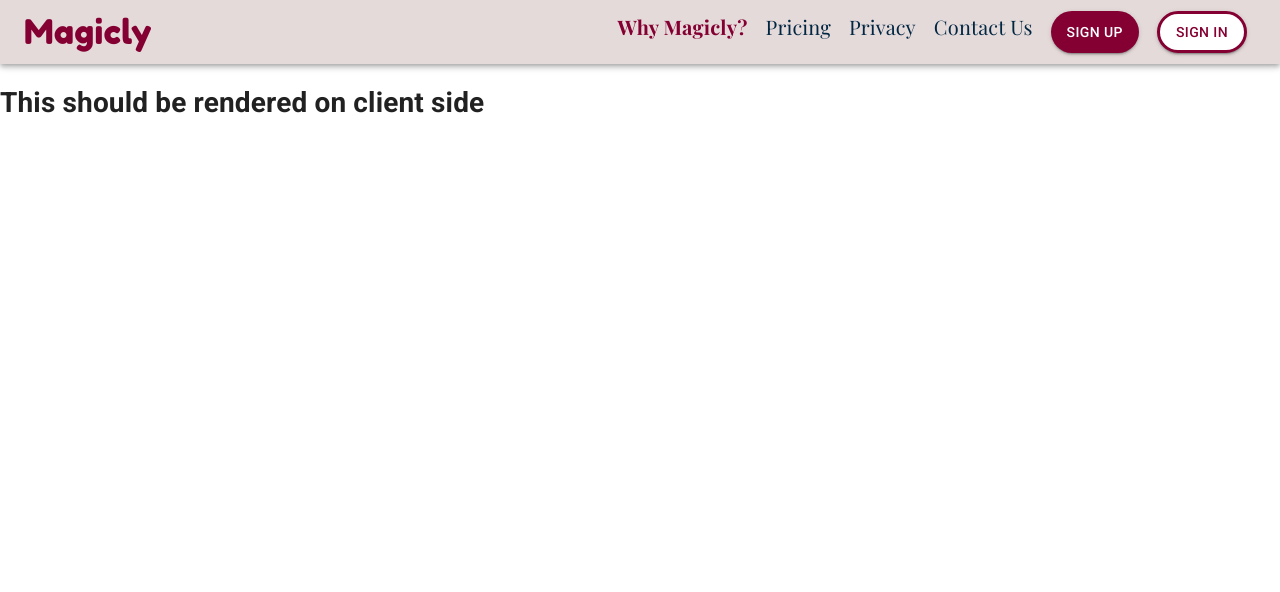
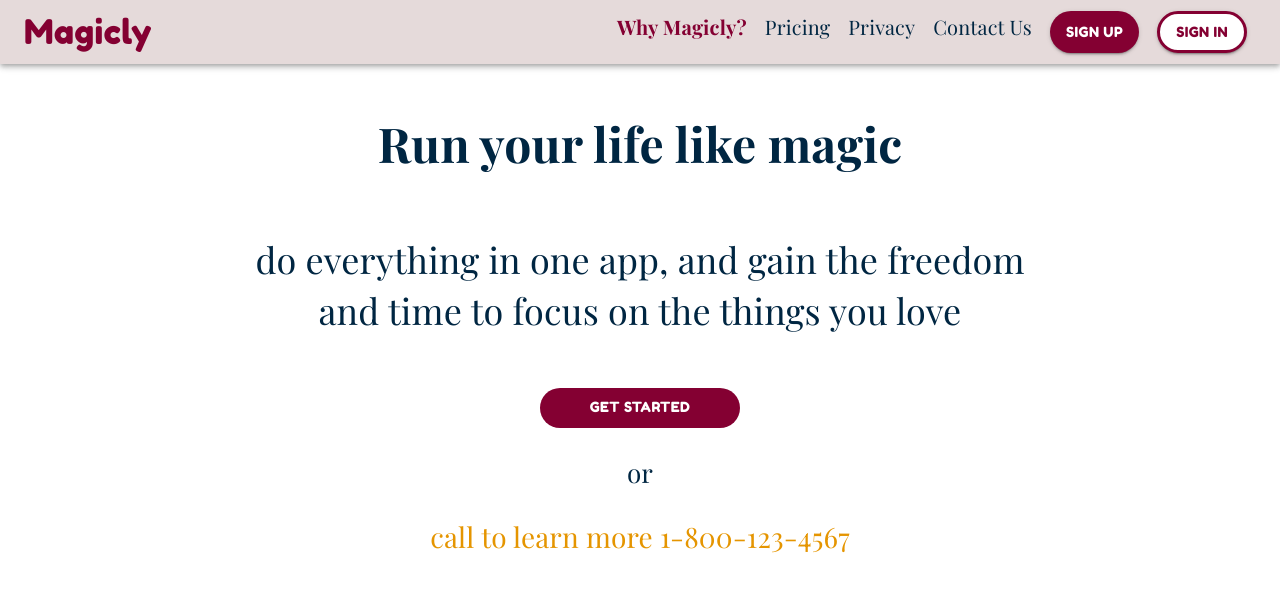
Before and after one commit to francoabaroa/magicly, a Next.js app in the folder packages/client/: page / in a window 1280 px wide. Shown: the top 592 px of the page. Built offline with nearby package versions, Linux system fonts and the light colour scheme; no server answers.

Commit message:
css changes for landing page and app bar

```diff
--- a/packages/client/components/AppBar.tsx
+++ b/packages/client/components/AppBar.tsx
@@ -28,13 +28,15 @@ import { APP_CONFIG } from '../constants/appStrings';
 
 const useStyles = makeStyles((theme: Theme) =>
   createStyles({
-    signOutButton: {
+    signUpButton: {
+      fontFamily: 'Fredoka One',
       margin: '9px',
       color: '#FFF',
       backgroundColor: '#840032',
       borderRadius: '50px',
     },
     signInButton: {
+      fontFamily: 'Fredoka One',
       margin: '9px',
       color: '#840032',
       backgroundColor: '#FFF',
@@ -379,7 +381,7 @@ export default function PrimarySearchAppBar(props) {
                     <Typography className={classes.pages} onClick={routePage.bind(this, 'support')} variant="h6" noWrap>
                       Contact Us
                 </Typography>
-                <Button className={classes.signOutButton} onClick={routePage.bind(this, 'signup')} variant="contained">Sign Up</Button>
+                <Button className={classes.signUpButton} onClick={routePage.bind(this, 'signup')} variant="contained">Sign Up</Button>
                 <Button className={classes.signInButton} onClick={routePage.bind(this, 'signin')} variant="contained">Sign In</Button>
                 </div>
             }
--- a/packages/client/pages/index.tsx
+++ b/packages/client/pages/index.tsx
@@ -2,12 +2,102 @@ import React from 'react';
 import AppBar from '../components/AppBar';
 import AppContainer from '../components/AppContainer';
 import Layout from '../components/Layout';
+import Button from '@material-ui/core/Button';
 import { withApollo } from '../apollo/apollo';
 import { useRouter } from 'next/router';
 import Cookies from 'js-cookie';
+import Grid from '@material-ui/core/Grid';
+import { makeStyles, createStyles, Theme } from '@material-ui/core/styles';
+
+const useStyles = makeStyles((theme: Theme) =>
+  createStyles({
+    root: {
+      flexGrow: 1,
+    },
+    title: {
+      fontFamily: 'Playfair Display, serif',
+      fontWeight: 'bold',
+      fontSize: '48px',
+      color: '#002642',
+      marginTop: '45px',
+      margin: 'auto',
+      textAlign: 'center',
+      [theme.breakpoints.down('sm')]: {
+        fontSize: '30px',
+        marginTop: '35px',
+      },
+    },
+    getStartedButton: {
+      fontFamily: 'Fredoka One',
+      margin: '0 auto',
+      display: 'block',
+      marginTop: '35px',
+      color: '#FFF',
+      backgroundColor: '#840032',
+      borderRadius: '50px',
+      width: '200px',
+      height: '40px',
+      [theme.breakpoints.down('sm')]: {
+        marginTop: '20px',
+      },
+    },
+    subtitle: {
+      fontFamily: 'Playfair Display, serif',
+      fontWeight: 'normal',
+      fontSize: '36px',
+      color: '#002642',
+      marginTop: '40px',
+      margin: 'auto',
+      textAlign: 'center',
+      [theme.breakpoints.down('sm')]: {
+        fontSize: '26px',
+        marginTop: '20px',
+      },
+    },
+    or: {
+      fontFamily: 'Playfair Display, serif',
+      fontWeight: 'normal',
+      fontSize: '26px',
+      color: '#002642',
+      marginTop: '10px',
+      margin: 'auto',
+      textAlign: 'center',
+      [theme.breakpoints.down('sm')]: {
+        fontSize: '22px',
+        marginTop: '5px',
+      },
+    },
+    call: {
+      fontFamily: 'Playfair Display, serif',
+      fontWeight: 'normal',
+      fontSize: '28px',
+      color: '#E59500',
+      marginTop: '10px',
+      margin: 'auto',
+      textAlign: 'center',
+      [theme.breakpoints.down('sm')]: {
+        fontSize: '24px',
+        marginTop: '5px',
+      },
+    },
+    paper: {
+      padding: theme.spacing(2),
+      textAlign: 'center',
+      color: '#840032',
+      backgroundColor: "#E5DADA",
+      border: '5px #840032 solid',
+      borderColor: '#840032',
+    },
+    indexPage: {
+      marginRight: '30px',
+      marginLeft: '30px',
+    },
+  }),
+);
 
 const Index = () => {
   const router = useRouter();
+  const classes = useStyles();
 
   if (Cookies.get('signedin')) {
     router.push('/main', undefined);
@@ -15,7 +105,27 @@ const Index = () => {
 
   return (
     <Layout>
-      <h1>This should be rendered on client side</h1>
+      <div className={classes.indexPage}>
+        <Grid container spacing={2} justify="center" alignContent="center" alignItems="center">
+          <Grid item xs={12}>
+            <h1 className={classes.title}>Run your life like magic</h1>
+          </Grid>
+          <Grid item xs={8}>
+            <h2 className={classes.subtitle}>do everything in one app, and gain the freedom and time to focus on the things you love</h2>
+          </Grid>
+          <Grid item xs={12}>
+            <Button className={classes.getStartedButton}> Get Started </Button>
+          </Grid>
+          <Grid item xs={8}>
+            <h3 className={classes.or}>or</h3>
+          </Grid>
+          <Grid item xs={8}>
+            <h3 className={classes.call}>call to learn more 1-800-123-4567</h3>
+          </Grid>
+        </Grid>
+        {/* <div className={classes.root}>
+        </div> */}
+      </div>
     </Layout>
   );
 };
--- a/packages/client/pages/support.tsx
+++ b/packages/client/pages/support.tsx
@@ -43,8 +43,8 @@ const SupportPage = () => {
           <h1 className={classes.title}>Support</h1>
         </Grid>
       </Grid>
-      <div className={classes.root}>
-      </div>
+      {/* <div className={classes.root}>
+      </div> */}
       </div>
     </Layout>
   );
```
